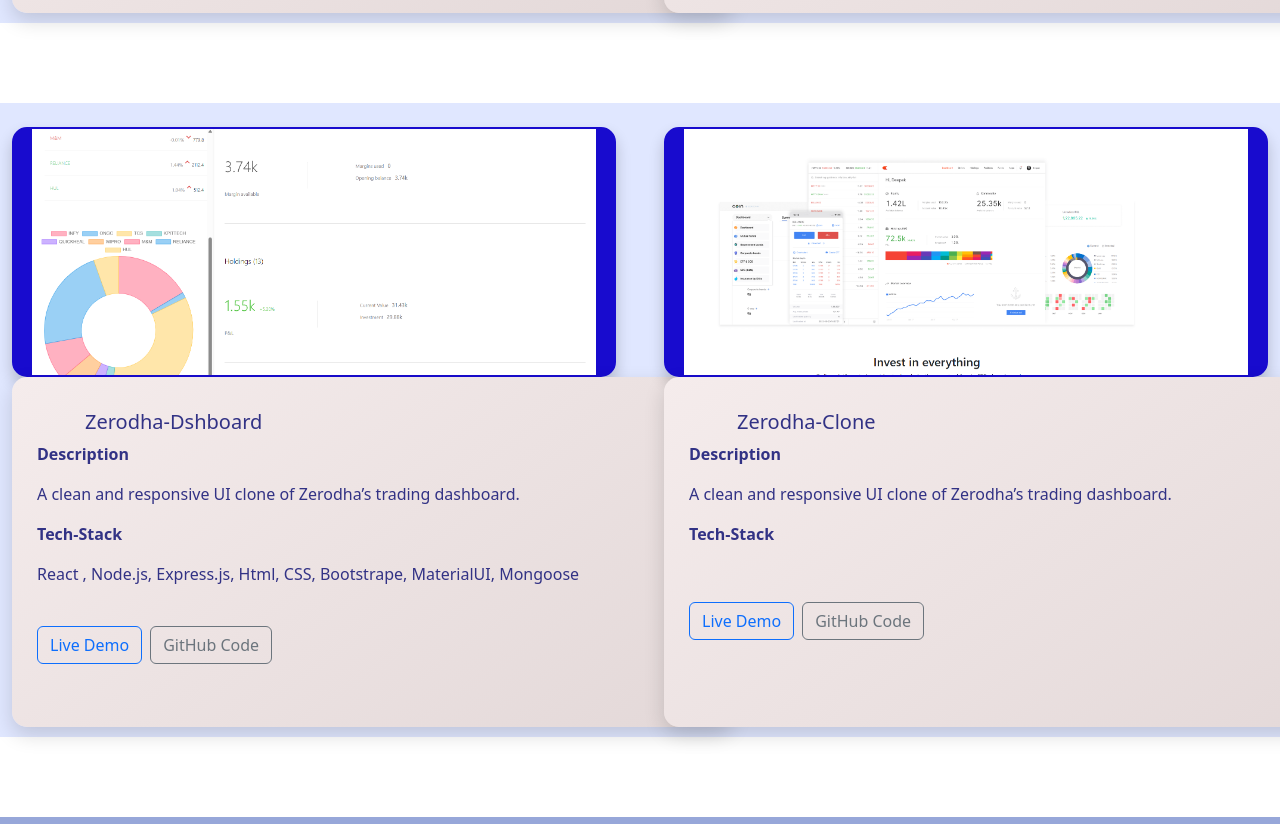
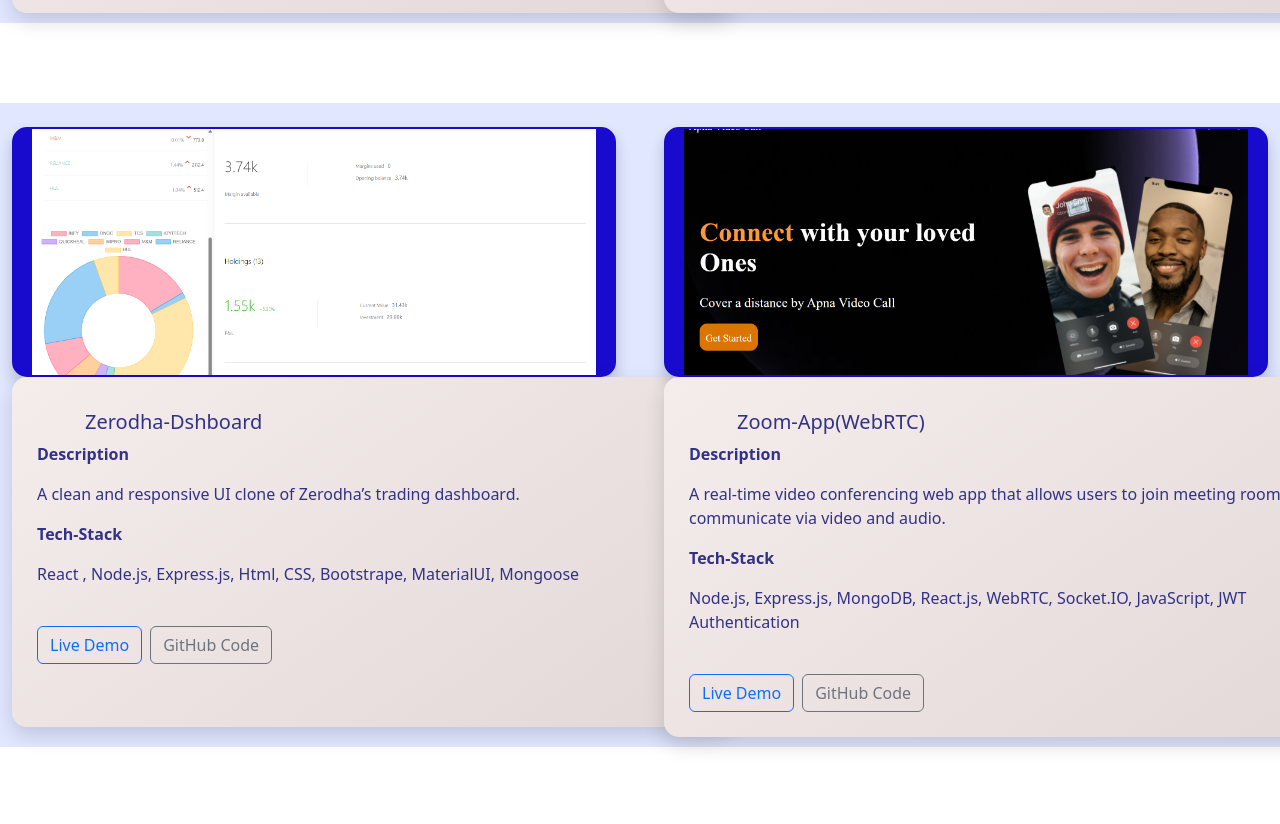
Before and after one commit to Nishad112-cyber/About-Me, a React app in the folder frontend/: page /Projects in a window 1280 px wide. Shown: the part 757-1581 px from the top of the page. Built offline with nearby package versions, Linux system fonts and the light colour scheme; the HTML template or start-up script is replaced by a standard one.

Commit message:
add zoom app

```diff
--- a/frontend/src/landingpage/projects/ProjectDescribe.jsx
+++ b/frontend/src/landingpage/projects/ProjectDescribe.jsx
@@ -7,6 +7,7 @@
 import simonimage from "../../images/simon-image.png"
 import weather from "../../images/Weather-app.png"
 import camera from "../../images/cameraimage.png"
+import zoomapp from "../../images/Zoom-App.png"
 
 function ProjectDescribe(){
     return(
@@ -60,15 +61,20 @@
 
         <div className="col-lg-6 col-md-12">
             <ProjectCard
-          imagepng={ZerodhaPage}
-          projectname="Zerodha-Clone"
+          imagepng={zoomapp}
+          projectname="Zoom-App(WebRTC)"
           problem="Description"
-          description="A clean and responsive UI clone of Zerodha’s trading dashboard."
+         description="A real-time video conferencing web app that allows users to join meeting rooms and communicate via video and audio."
           techstack="Tech-Stack"
-          livelink="https://zerodha-clone-5-jddr.onrender.com"
-          githublink="https://github.com/Nishad112-cyber"
+          language="Node.js, Express.js, MongoDB, React.js, WebRTC, Socket.IO, JavaScript, JWT Authentication"
+          livelink="https://zoomapp-4webrtc.onrender.com"
+          githublink="https://github.com/Nishad112-cyber/ZoomApp-WebRTC"
         />
         </div>
+
+
+
+
       </div>
 
            <div className="row SmallConainer">
```
Also changed, not shown: frontend/src/images/Zoom-App.png (added).
